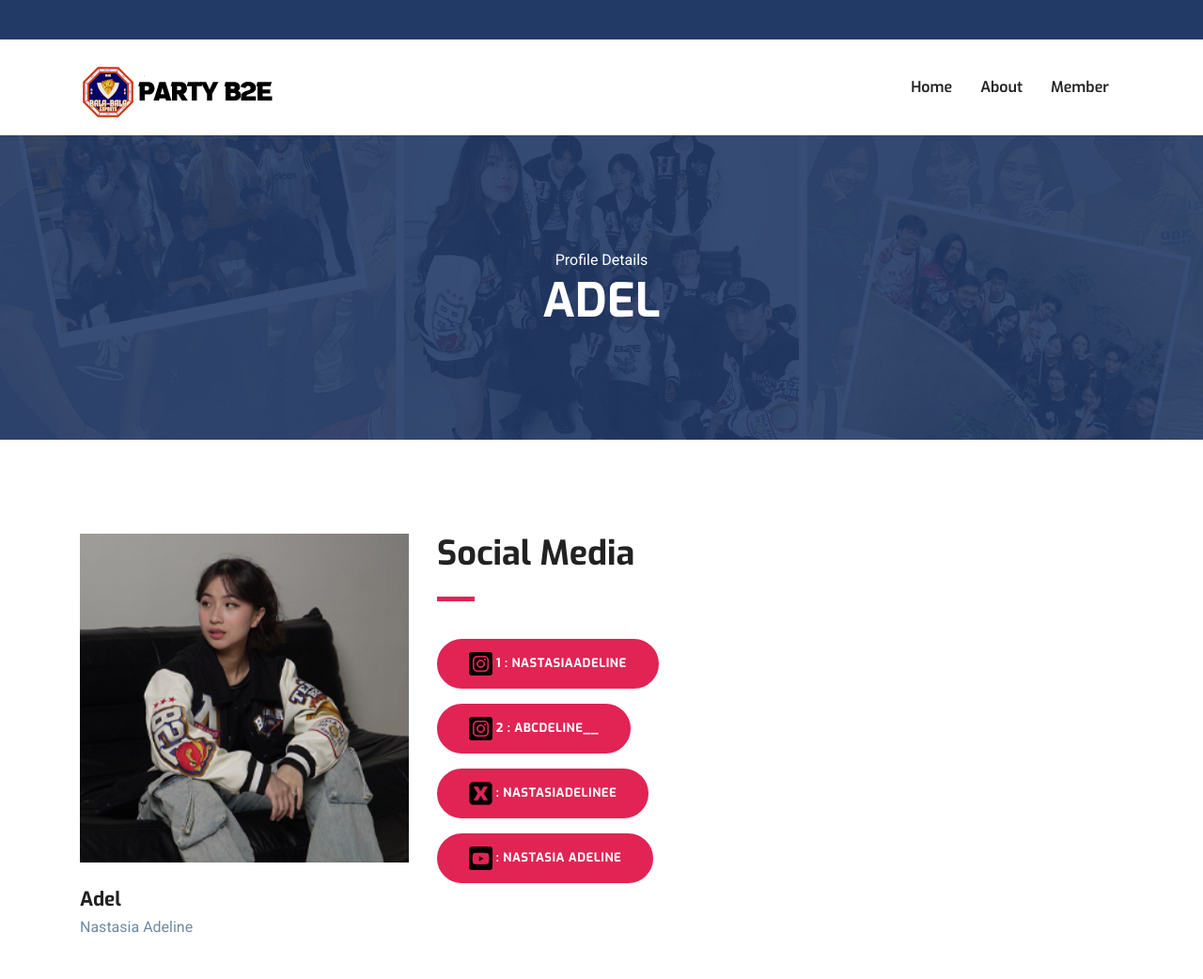
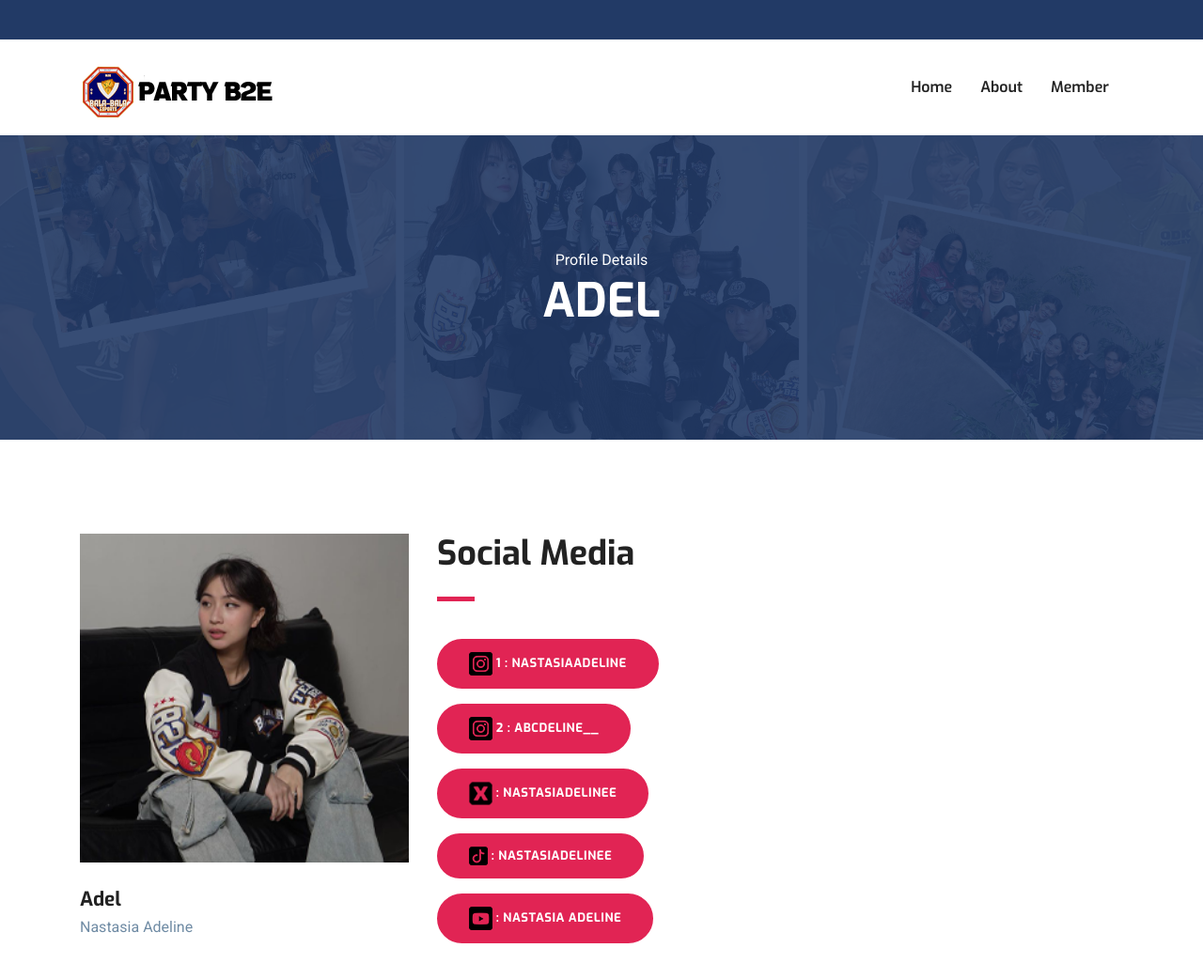
Before and after one commit to partyB2E/Party-B2E, a plain HTML site: page member-single/adel.html in a window 1280 px wide. Shown: the whole page at 94% size. Drawn offline with Linux system fonts and the light colour scheme; some packages are replaced by stand-ins of ours.

Commit message:
Update adel.html

```diff
--- a/member-single/adel.html
+++ b/member-single/adel.html
@@ -122,6 +122,10 @@
                         <img src="../images/social-media/x.png" >
                         : Nastasiadelinee
                     </a><br>
+					<a href="https://www.tiktok.com/@nastasiadelinee" class="btn btn-main-2 btn-round-full mt-3">
+                      <img src="../images/social-media/tiktok.png" >
+                      : nastasiadelinee
+          </a><br>
 					<a href="https://www.youtube.com/@nastasiadeline" class="btn btn-main-2 btn-round-full mt-3">
                         <img src="../images/social-media/youtube.png" >
                          : nastasia adeline
```
